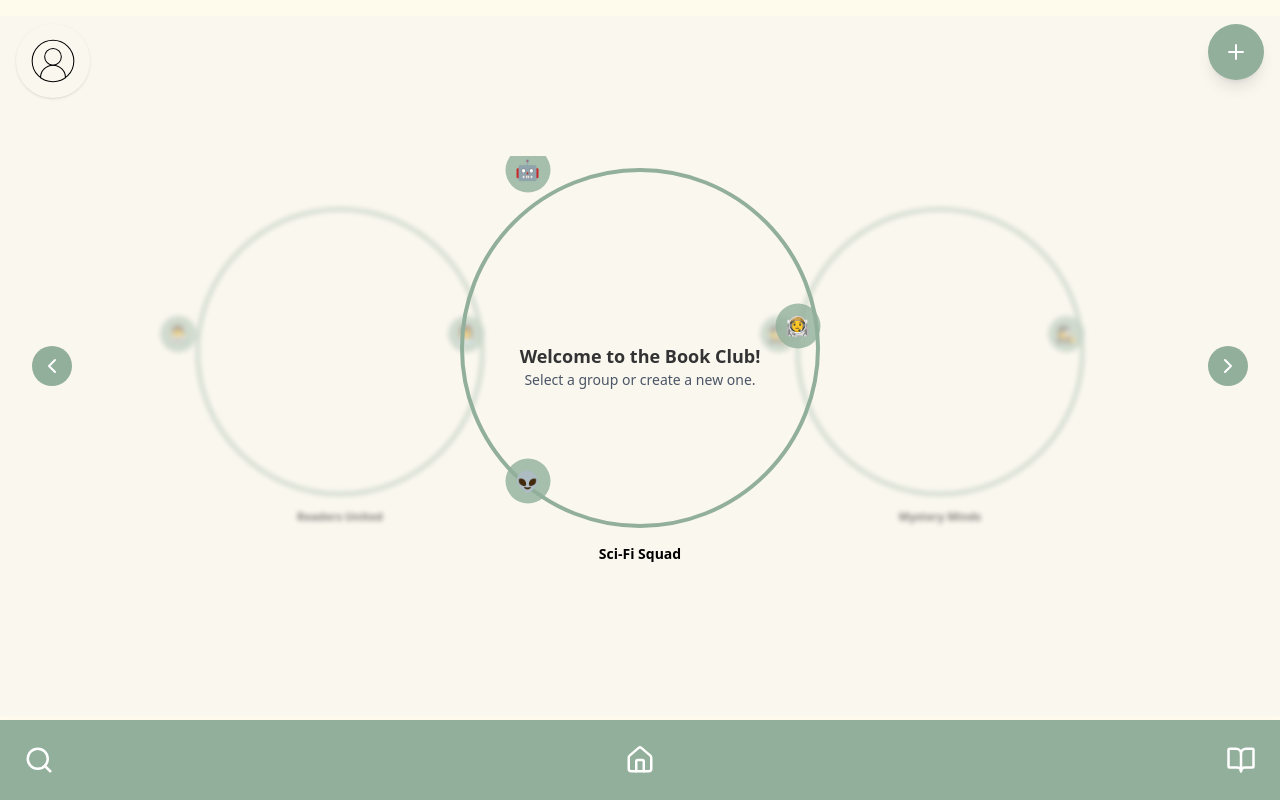
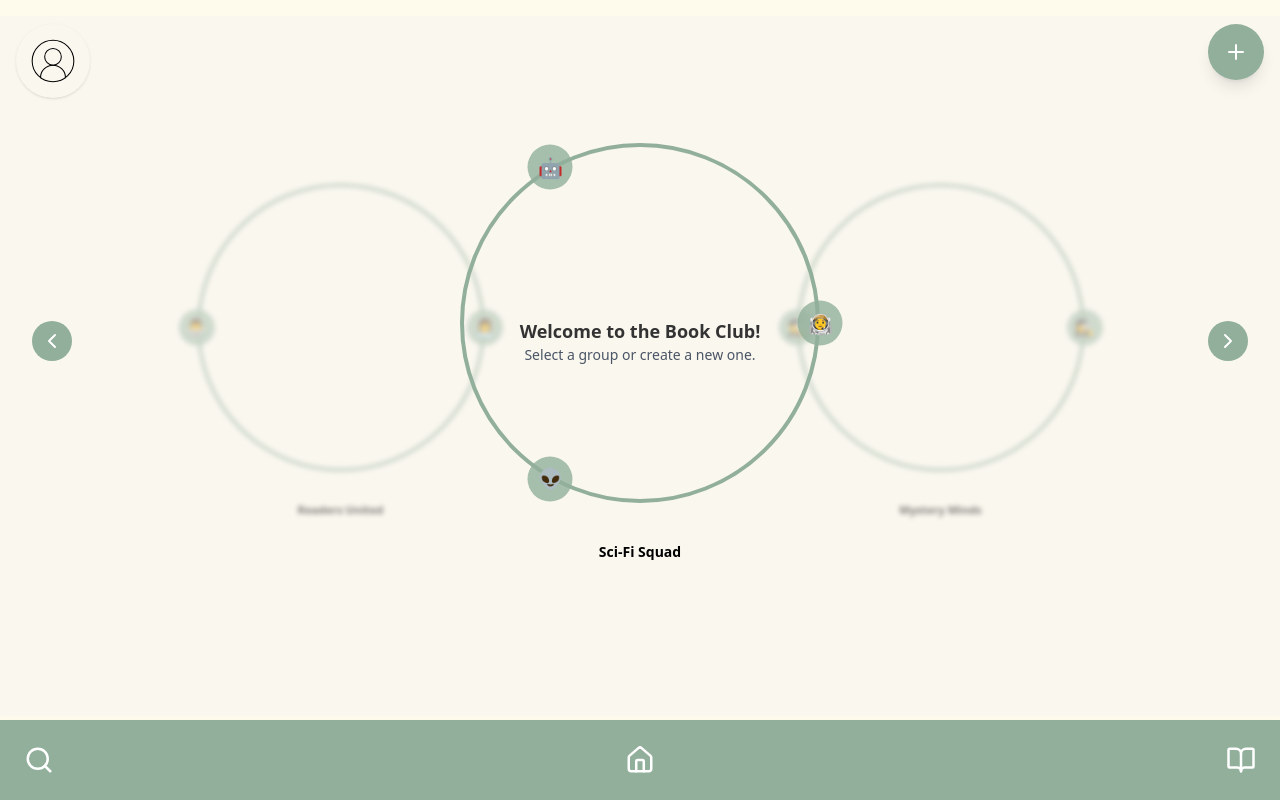
Before and after one commit to samss716/book-club-app, a React (Vite) app: page / in a window 1280 px wide. Built offline with nearby package versions, Linux system fonts and the light colour scheme.

Commit message:
orbit ring features

```diff
--- a/src/components/GroupCarousel.jsx
+++ b/src/components/GroupCarousel.jsx
@@ -8,7 +8,7 @@ export default function GroupCarousel() {
   const { groups, activeGroupIndex, switchGroup } = useGroups();
 
   return (
-    <div className="relative flex items-center justify-center w-full overflow-hidden h-[420px]">
+    <div className="relative flex items-center justify-center w-full h-[500px] sm:h-[600px] overflow-visible mt-[-50px]">
       {/* Arrows */}
       <button
         onClick={() => switchGroup(-1)}
@@ -26,9 +26,13 @@ export default function GroupCarousel() {
     {/* Group Orbit Transitions */}
     <div className="relative flex items-center justify-center w-full">
         <AnimatePresence mode="popLayout">
-          {groups.map((group, index) => {
-            const offset = index - activeGroupIndex;
-            if (Math.abs(offset) > 1) return null; // only render adjacent groups
+        {groups.map((group, i) => {
+        // Compute the circular offset (wraps around)
+        let offset = (i - activeGroupIndex + groups.length) % groups.length;
+        if (offset > 1 && offset < groups.length - 1) return null; // keep only 3 visible
+
+        // Reinterpret offset for right-side rotation continuity
+        if (offset === groups.length - 1) offset = -1;
 
         const isActive = offset === 0;
 
@@ -40,8 +44,8 @@ export default function GroupCarousel() {
                 opacity: isActive ? 1 : 0.5,
                 scale: isActive ? 1 : 0.8,
                 filter: isActive ? "blur(0px)" : "blur(3px)",
-                  zIndex: isActive ? 10 : 0,
-                  x: offset * 300, // horizontally spread
+                x: offset * 300, // horizontal position
+                zIndex: isActive ? 10 : 0
             }}
                 exit={{ opacity: 0 }}
                 transition={{ duration: 0.5 }}
--- a/src/components/OrbitCircle.jsx
+++ b/src/components/OrbitCircle.jsx
@@ -2,30 +2,41 @@
 import "../styles/orbit.css";
 
 export default function OrbitCircle({ members }) {
-  const orbitRadius = 180;
+  const orbitRadius = 180; // distance from center to circle edge
+  const iconSize = 45; // diameter of each icon
 
   return (
-    <div className="relative flex items-center justify-center">
     <div
-        className="atom-nucleus border-4 border-[#91af9b] rounded-full"
+      className="relative flex items-center justify-center overflow-visible"
+      style={{
+        width: `${orbitRadius * 2 + iconSize}px`,
+        height: `${orbitRadius * 2 + iconSize}px`,
+      }}
+    >
+      {/* Orbit ring */}
+      <div
+        className="absolute border-4 border-[#91af9b] rounded-full"
         style={{
           width: `${orbitRadius * 2}px`,
           height: `${orbitRadius * 2}px`,
         }}
-      >
+      />
+
+      {/* Icons positioned on orbit */}
       {members.map((icon, index) => {
-          const angle = (2 * Math.PI * index) / members.length;
-          const x = orbitRadius + orbitRadius * Math.cos(angle);
-          const y = orbitRadius + orbitRadius * Math.sin(angle);
+        const angle = (2 * Math.PI * index) / members.length; // radians
+        const x = orbitRadius * Math.cos(angle);
+        const y = orbitRadius * Math.sin(angle);
+
         return (
           <div
             key={index}
             className="absolute flex items-center justify-center rounded-full bg-[#91af9b]/80 text-white text-xl"
             style={{
-                width: "45px",
-                height: "45px",
-                left: `${x - 22.5}px`,
-                top: `${y - 22.5}px`,
+              width: `${iconSize}px`,
+              height: `${iconSize}px`,
+              left: `calc(50% + ${x}px)`,
+              top: `calc(50% + ${y}px)`,
               transform: "translate(-50%, -50%)",
             }}
           >
@@ -34,6 +45,5 @@ export default function OrbitCircle({ members }) {
         );
       })}
     </div>
-    </div>
   );
 }
```
Lines whose indentation alone changed are shown as unchanged.
